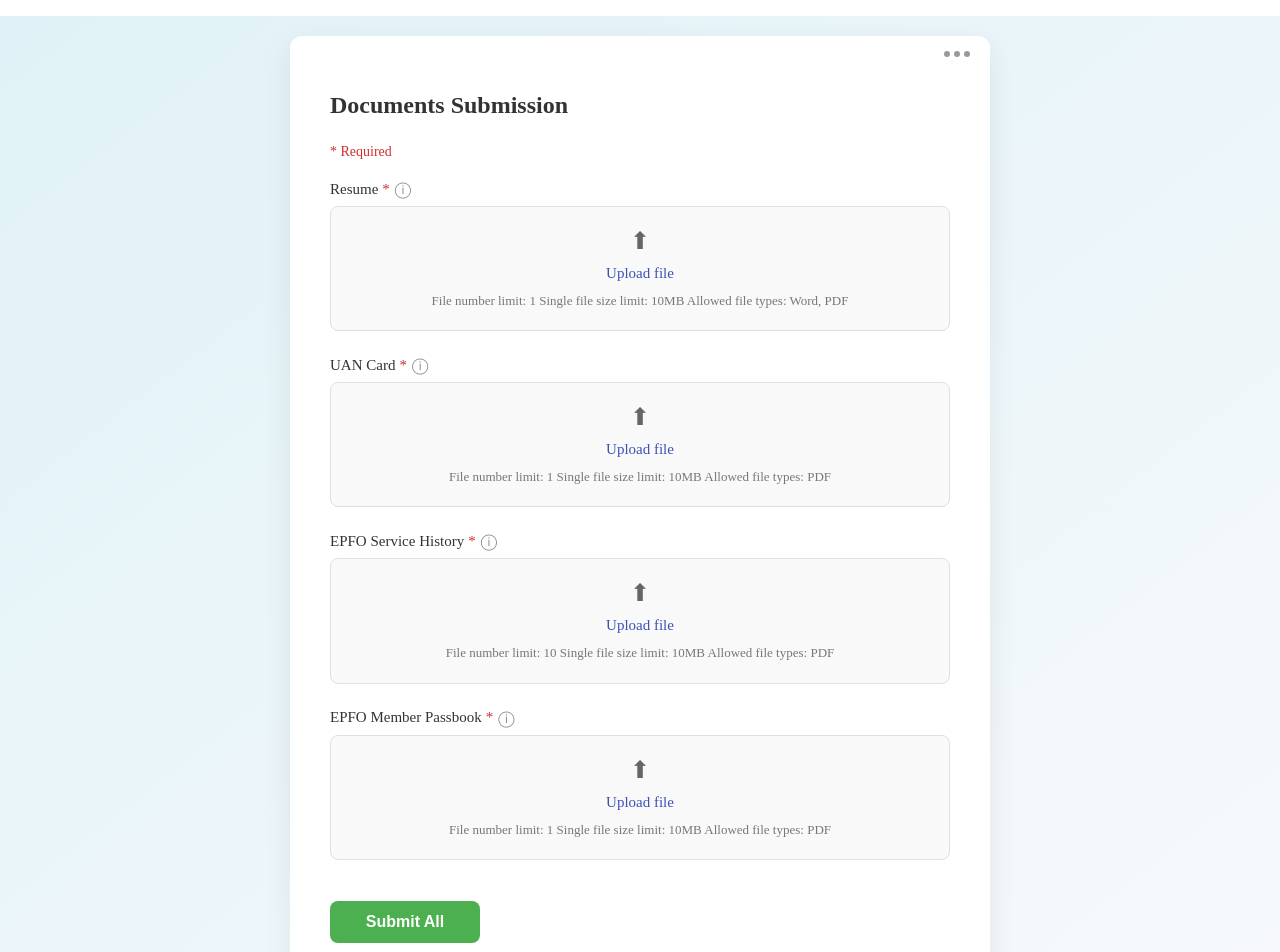
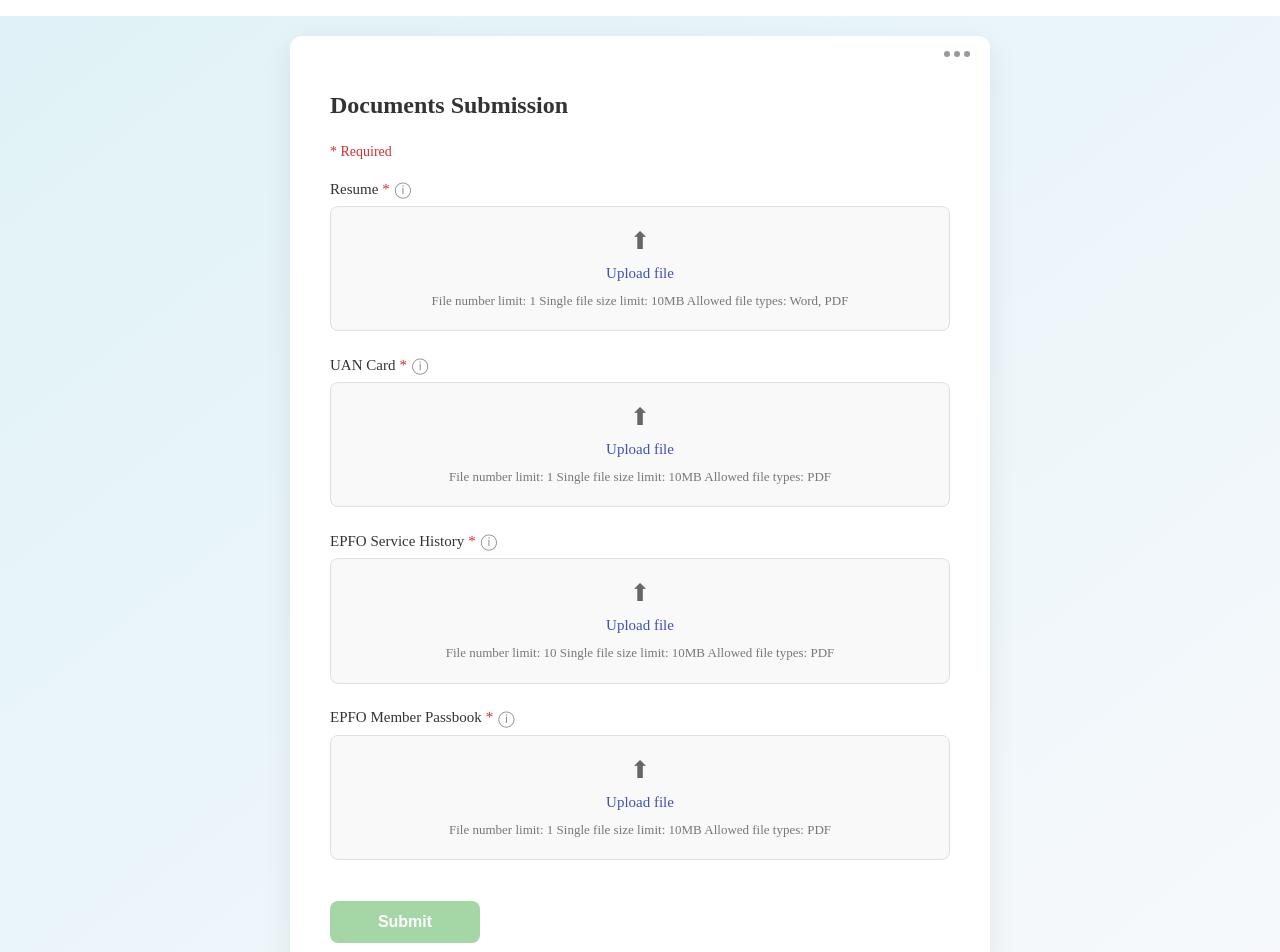
Before and after one commit to axiom-nik/azure-functions, a Next.js app: page /candidate-form in a window 1280 px wide. Shown: the top 952 px of the page. Built offline with nearby package versions, Linux system fonts and the light colour scheme.

Commit message:
Enhance document submission button functionality in Candidate Form: Added conditional enabling of the submit button based on file uploads, improving user experience. Introduced a disabled state with visual feedback for better clarity during document submissions.

```diff
--- a/app/candidate-form/page.tsx
+++ b/app/candidate-form/page.tsx
@@ -158,6 +158,8 @@ export default function DocumentsSubmissionPage() {
   </div>
 );
 
+  const isSubmitEnabled = resumeFile && uanCardFile && epfoServiceHistoryFile && epfoMemberPassbookFile;
+
   return (
     <div className={formStyles.container}>
       <ToastContainer />
@@ -219,8 +221,13 @@ export default function DocumentsSubmissionPage() {
             setEditedFileName={setEditedEpfoMemberPassbookFileName}
           />
 
-          <button type="submit" className={formStyles.submitButton} style={{ marginTop: '1rem' }}>
-            Submit All
+          <button
+            type="submit"
+            className={`${formStyles.submitButton} ${!isSubmitEnabled ? formStyles.disabledButton : ''}`}
+            style={{ marginTop: '1rem' }}
+            disabled={!isSubmitEnabled}
+          >
+            Submit
           </button>
         </form>
       </div>
--- a/app/styles/Form.module.css
+++ b/app/styles/Form.module.css
@@ -191,3 +191,8 @@
     visibility: visible;
     opacity: 1;
   }
+
+  .disabledButton {
+    opacity: 0.5;
+    cursor: not-allowed;
+  }
```
